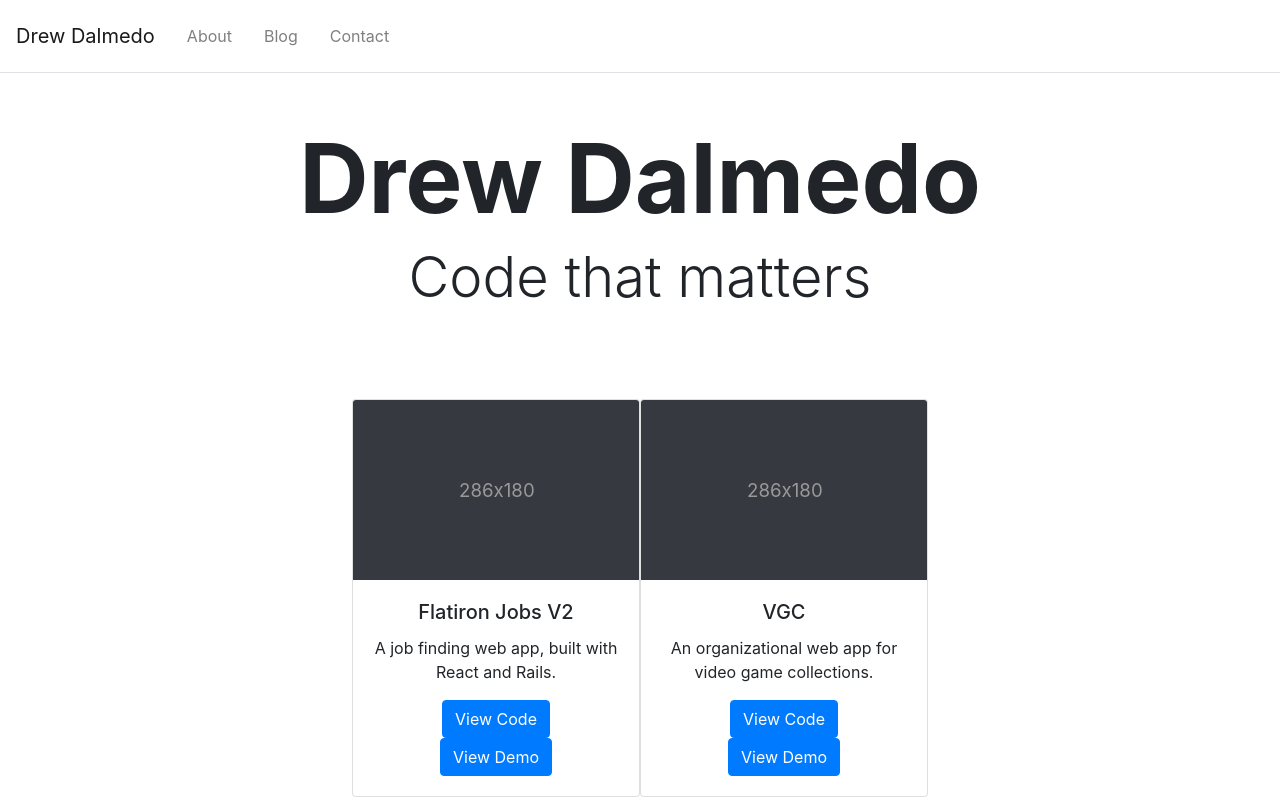
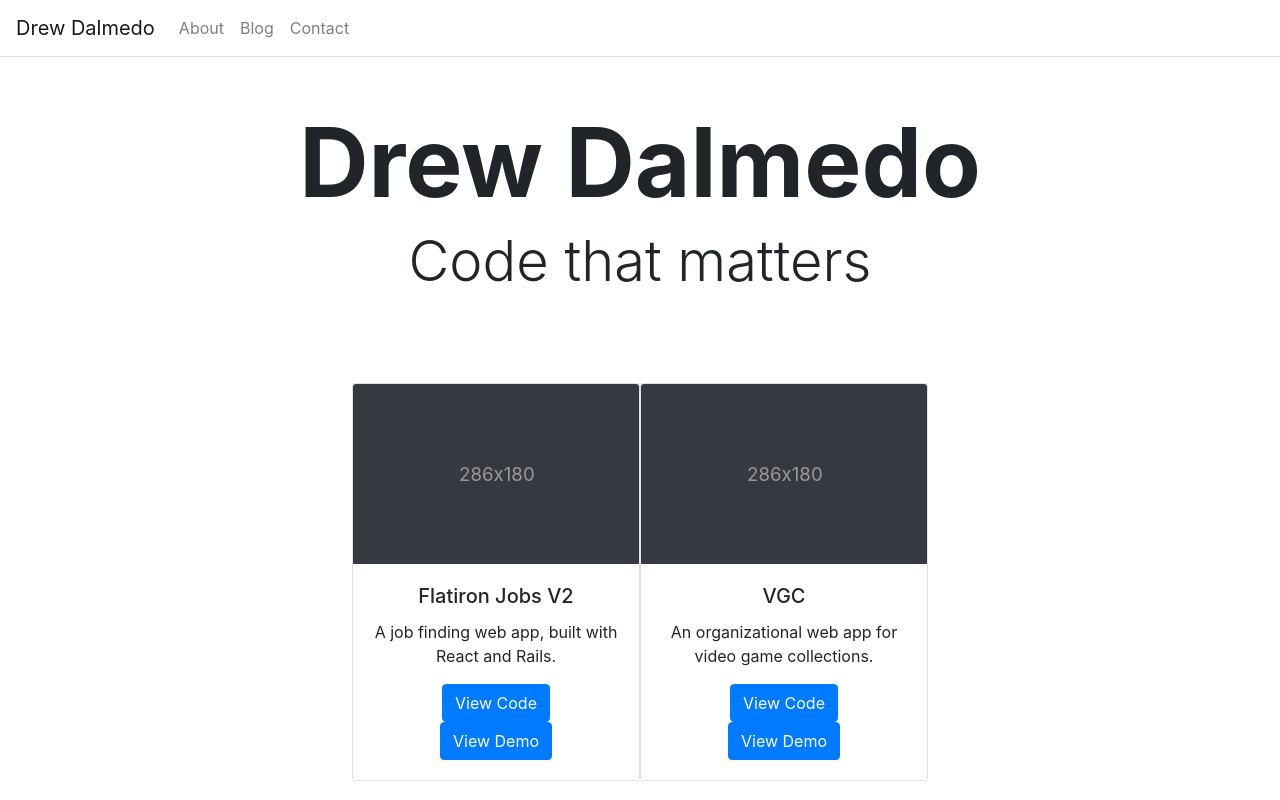
Before and after one commit to DrewDalmedo/portfolio, a React (Create React App) app: page / in a window 1280 px wide. Built offline with nearby package versions, Linux system fonts and the light colour scheme.

Commit message:
Remove padding from links

```diff
--- a/src/components/Navbar/Navigation.js
+++ b/src/components/Navbar/Navigation.js
@@ -13,19 +13,19 @@ const Navigation = () => {
         <Nav>
           <Nav.Item>
             <Nav.Link>
-              <Link className="nav-link" to="/about" >About</Link>
+              <Link className="nav-link p-0" to="/about" >About</Link>
             </Nav.Link>
           </Nav.Item>
 
           <Nav.Item>
             <Nav.Link>
-              <Link className="nav-link" to="/blog" >Blog</Link>
+              <Link className="nav-link p-0" to="/blog" >Blog</Link>
             </Nav.Link>
           </Nav.Item>
 
           <Nav.Item>
             <Nav.Link>
-              <Link className="nav-link" to="/contact" >Contact</Link>
+              <Link className="nav-link p-0" to="/contact" >Contact</Link>
             </Nav.Link>
           </Nav.Item>
         </Nav>
```
